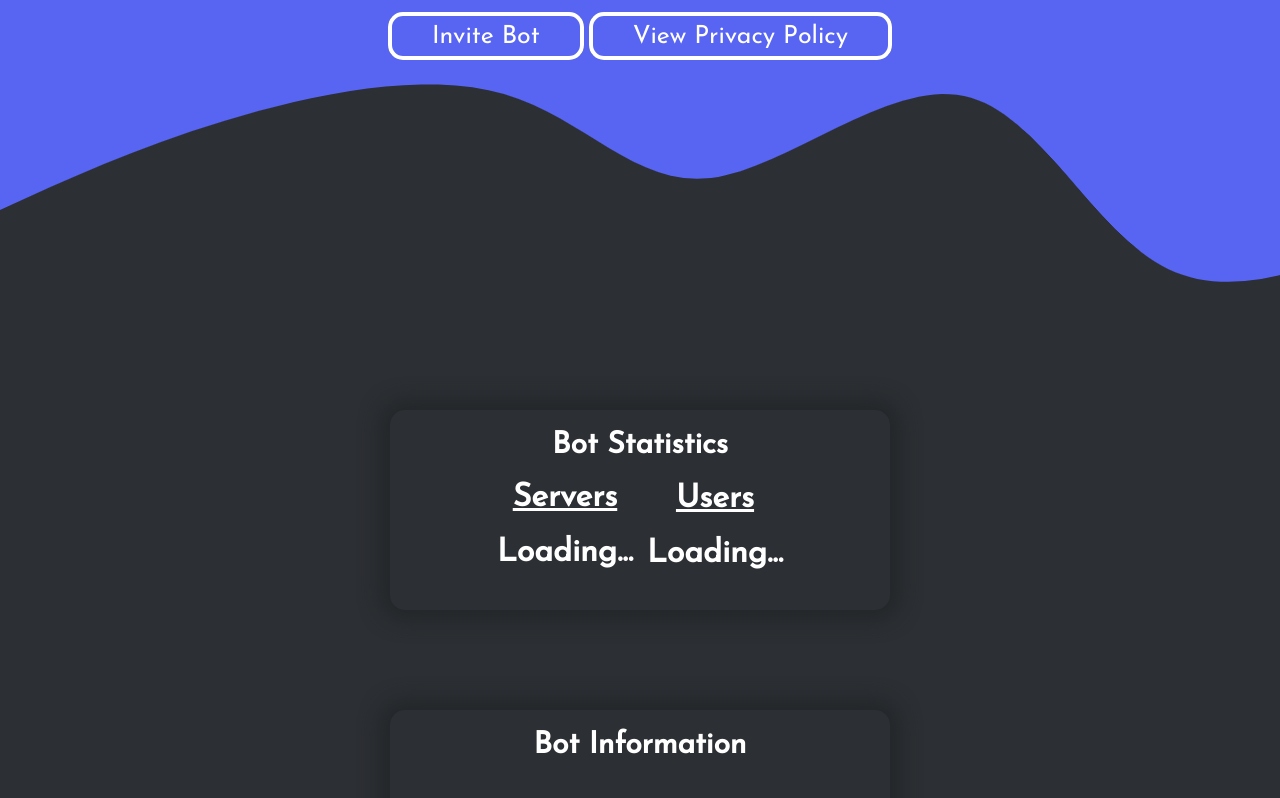
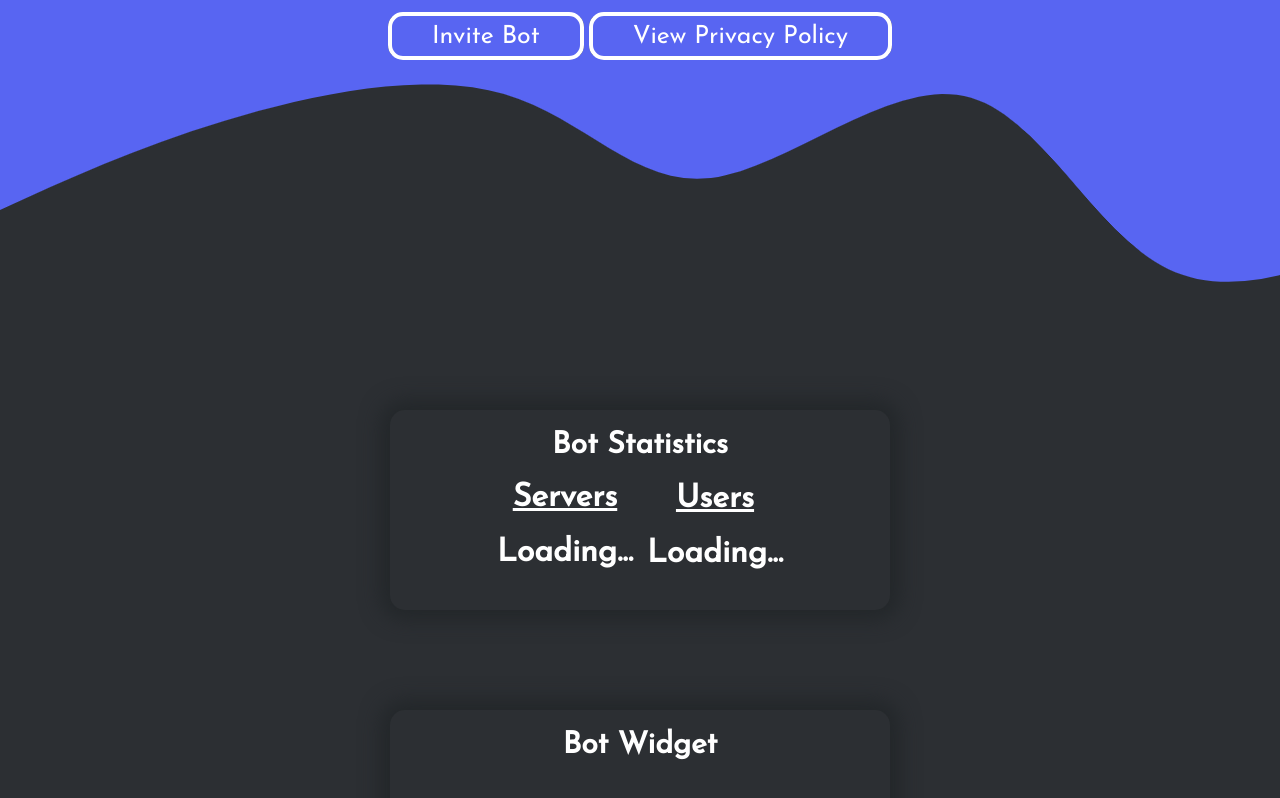
Before and after one commit to ModBot-v2/ModBot-v2.github.io, a plain HTML site: page index.html in a window 1280 px wide. Shown: the part 140-938 px from the top of the page. Drawn offline with Linux system fonts and the light colour scheme; a script that the page names is missing.

Commit message:
Update index.html

```diff
--- a/index.html
+++ b/index.html
@@ -23,7 +23,7 @@
             <h1 id="user-count"><dbl-stat bot-id="bot-937390264325124227" stat="users">Loading...</dbl-stat></h1>
         </div>
         <div class="bot-information">
-            <h1 id="bot-info-header">Bot Information</h1>
+            <h1 id="bot-info-header">Bot Widget</h1>
             <p id="bot-info-text">
                 <dbl-widget bot-id="bot-937390264325124227"></dbl-widget>
             </p>
```
